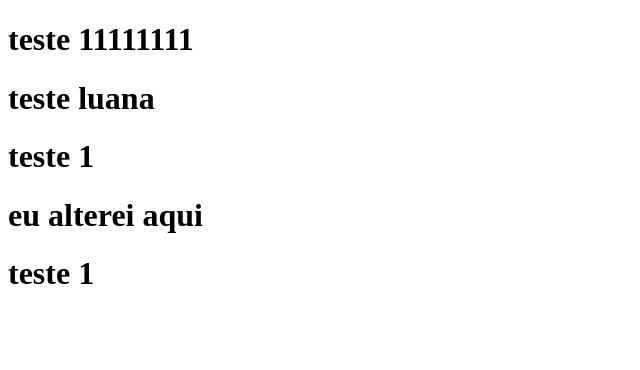
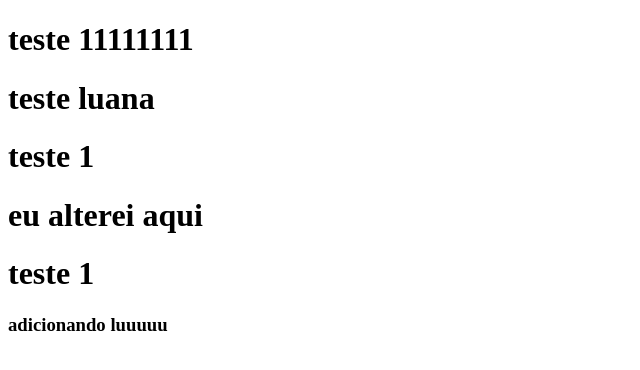
Before and after one commit to Luana09/aula-git, a plain HTML site: page index.html in a window 1280 px wide. Shown: the whole page, without its empty margins (0-640 px from the left). Drawn offline with Linux system fonts and the light colour scheme.

Commit message:
add uma h3

```diff
--- a/index.html
+++ b/index.html
@@ -12,6 +12,7 @@
     <h1>teste 1</h1>
     <h1>eu alterei aqui </h1>
     <h1>teste 1</h1>
+    <h3>adicionando luuuuu</h3>
 
 </body>
 </html>
```
